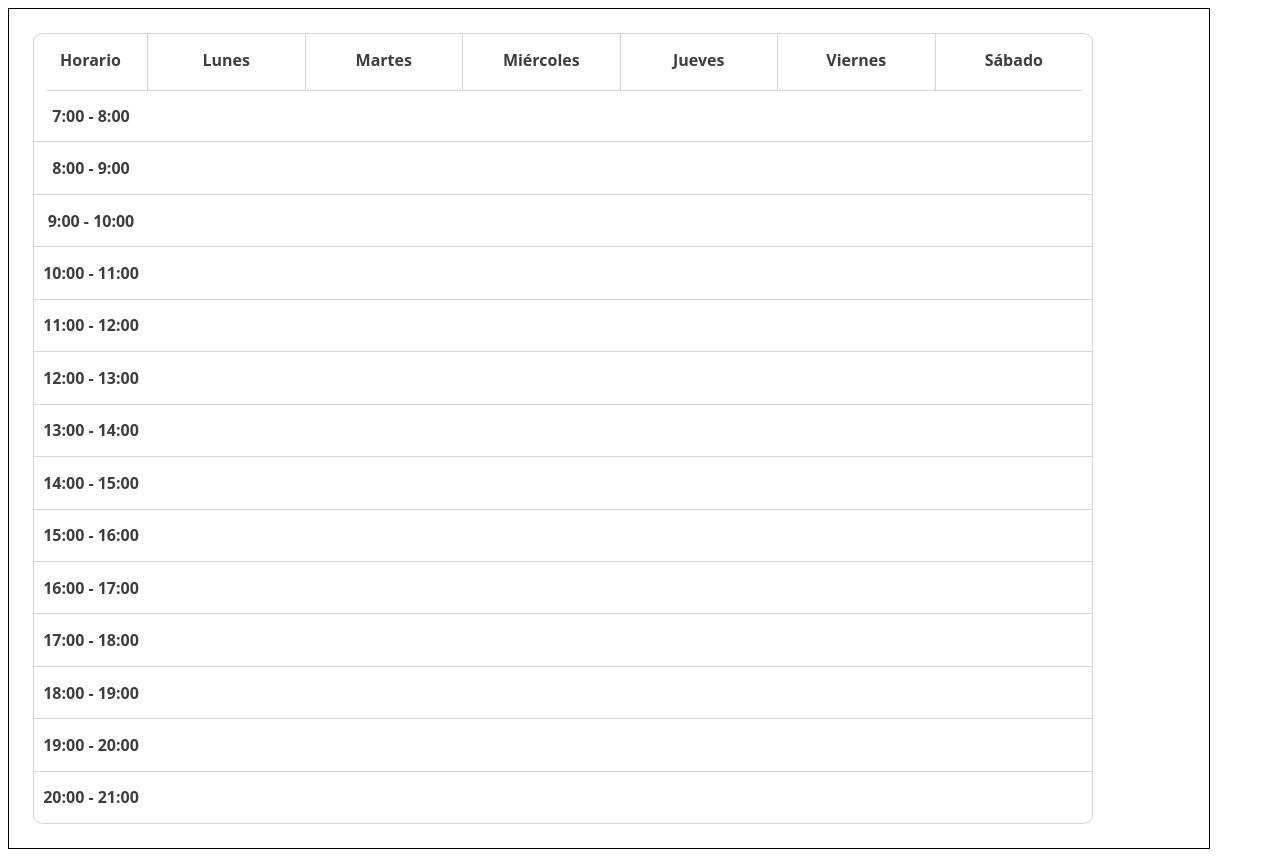
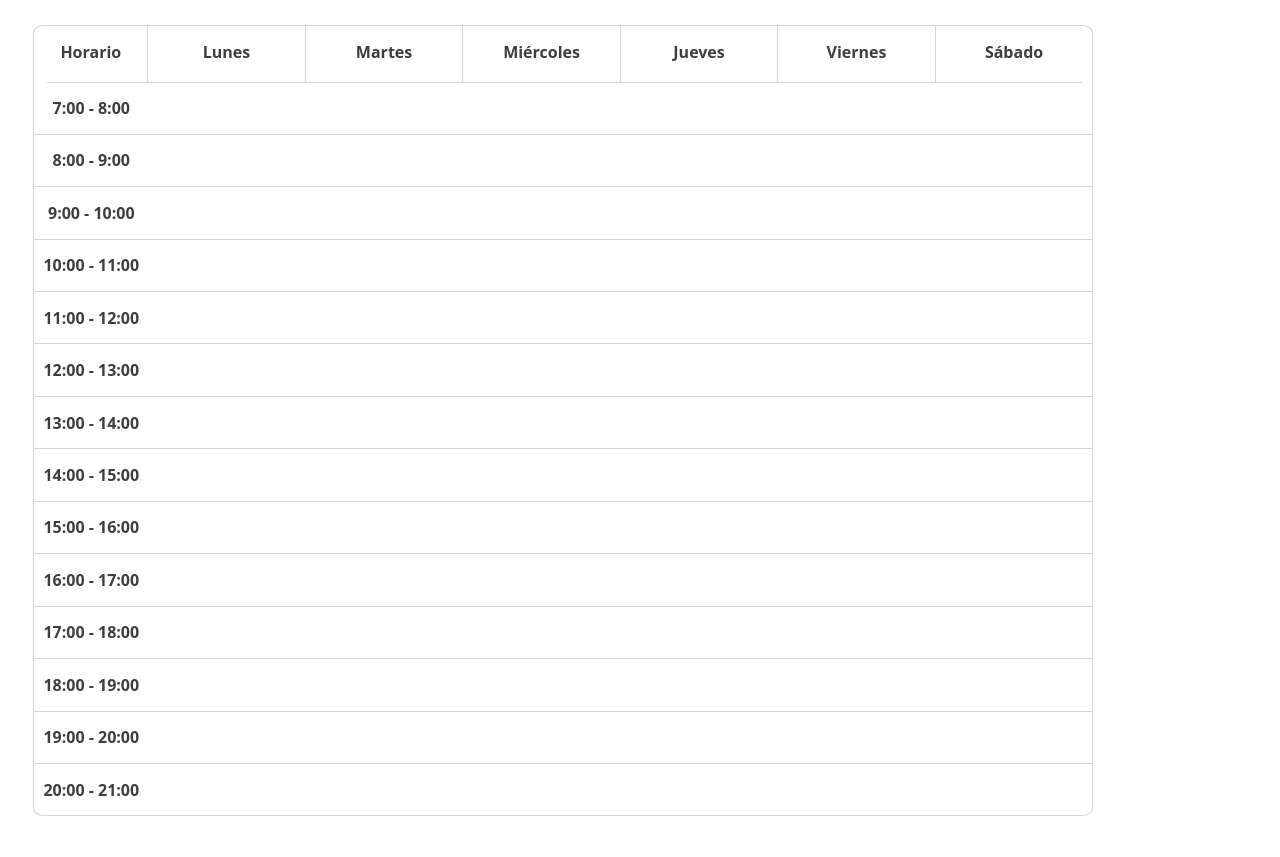
Before and after one commit to Mike-code1805/schedule-days, a React (Create React App) app: page / in a window 1280 px wide. Built offline with nearby package versions, Linux system fonts and the light colour scheme.

Commit message:
second commit

```diff
--- a/src/components/Schedule.tsx
+++ b/src/components/Schedule.tsx
@@ -5,19 +5,13 @@ import { DataProps } from '../interfaces/schedules.interfaces';
 
 import styles from '../styles/schedule/styles.module.scss';
 import { ContainerSchedule } from './ContainerSchedule';
-import { useEffect } from 'react';
 
 interface Props {
   courses?: DataProps[];
 }
 
 export const Schedule = ({ courses }: Props) => {
-  const { data, setValueCourses } = useSchedule();
-
-  useEffect(() => {
-    if (!courses) return;
-    setValueCourses(courses);
-  }, [courses]);
+  const { data } = useSchedule(courses);
 
   return (
     <div className={styles['container']}>
--- a/src/hooks/useSchedule.ts
+++ b/src/hooks/useSchedule.ts
@@ -10,9 +10,7 @@ export const useSchedule = (value: DataProps[] = coursesInitialValue) => {
   };
 
   useEffect(() => {
-    console.log('useEffect')
     setData(value);
-    console.log(data);
   }, [value]);
 
   return {
--- a/src/styles/schedule/styles.module.scss
+++ b/src/styles/schedule/styles.module.scss
@@ -1,10 +1,6 @@
 @use '../../scss/global' as *;
 
 .container {
-  display: flex;
-  border: 1px solid #000;
-  width: 1200px;
-  height: 750;
   &_schedule {
     background-color: $white;
     margin: 2%;
```
